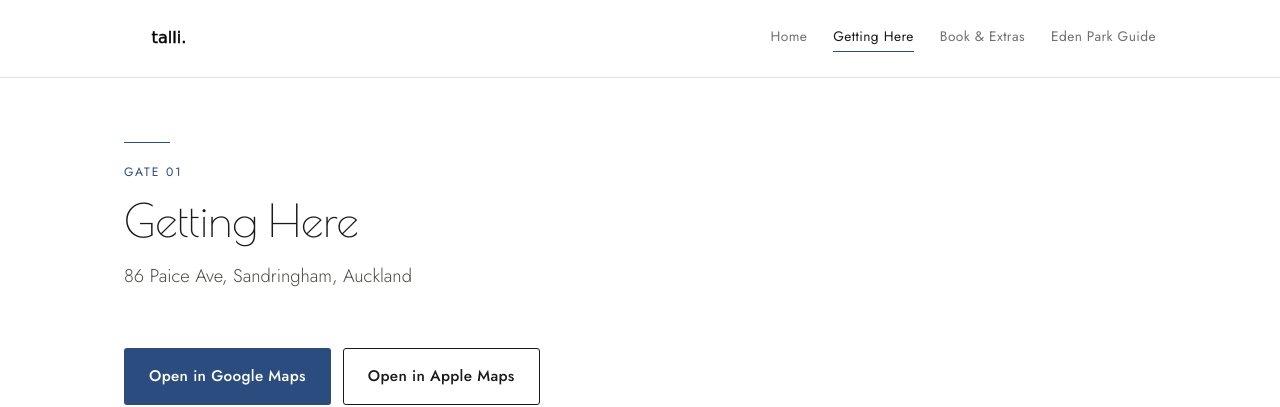
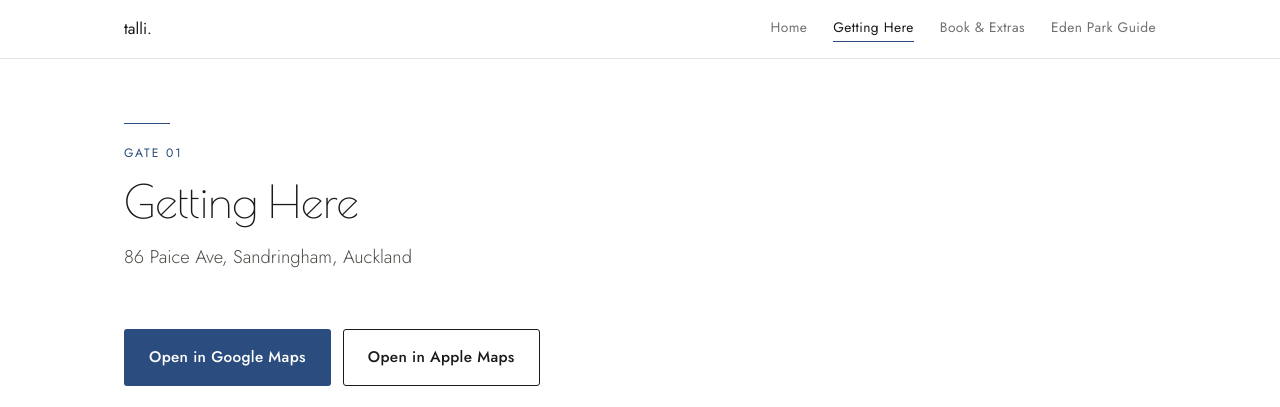
Before and after one commit to andrewcnicholls-source/Talli, a plain HTML site: page getting-here.html in a window 1280 px wide. Shown: the top 407 px of the page. Drawn offline with nearby package versions, Linux system fonts and the light colour scheme.

Commit message:
Update getting-here.html

```diff
--- a/getting-here.html
+++ b/getting-here.html
@@ -13,7 +13,7 @@
 
 <div class="topbar">
   <div class="topbar-inner">
-    <a href="index.html"><img class="brand-logo" src="assets/talli_logo.svg" alt="talli."></a>
+   <a href="index.html" class="brand-logo-text">talli.</a>
     <nav class="topnav">
       <a href="index.html">Home</a>
       <a href="getting-here.html" class="active">Getting Here</a>
```
